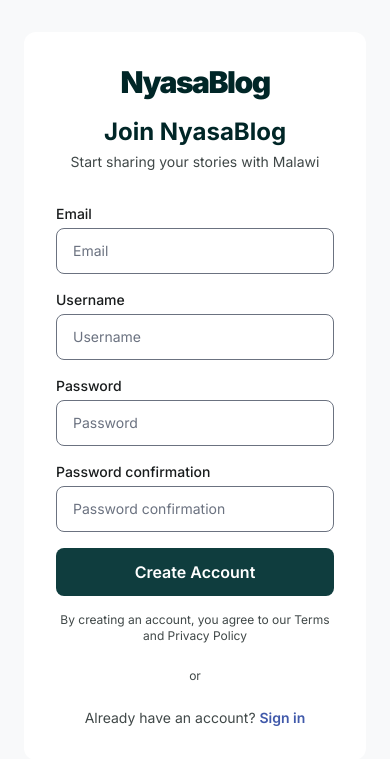
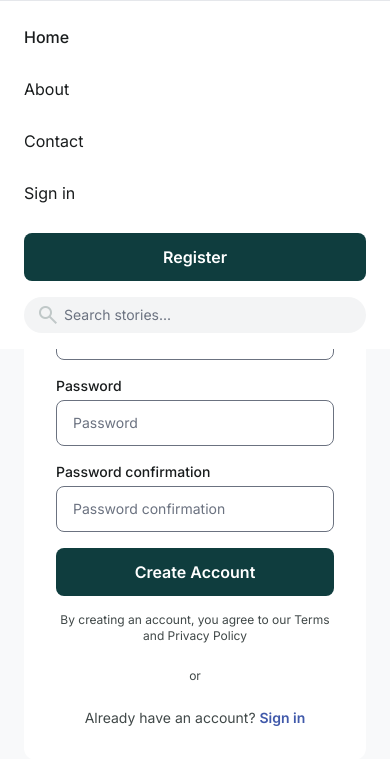
Before and after one commit to Kanyandula/BlogPost, a Django app: page /register/ in a window 390 px wide. Shown: the part 64-823 px from the top of the page. Run offline with Django 3.2, Linux system fonts and the light colour scheme; some libraries are stand-ins or nearby versions.

Commit message:
Nav and CTA animation polish (PR 1 of 2)
Tactile feedback, mobile menu animation, HTMX swap fade, and active mobile
bottom-nav state. All transforms gated by motion-safe so reduced-motion
users get a snap, not a transform.

CTAs (active:scale-95 to 0.98 + transition):
- Like and Bookmark buttons (desktop + mobile) — also hover:scale-110 on
  the icon glyph.
- Theme toggle — hover:rotate-12 on the icon glyph.
- Mobile menu button, header bookmarks shortcut, mobile search button.
- Sign in / Register / Sign In submit / Create Account submit / Subscribe.
- Write a Story sidebar CTA, Mobile FAB, Browse-All empty-state CTA.
- Post Comment, View Profile, Edit Post, Delete Post, share-bar buttons,
  share icon (desktop + mobile).

Mobile menu — replaces the binary "hidden" toggle:
- Wrapper now transitions max-h and opacity (motion-safe-gated).
- JS handler swaps menu/close icon, syncs aria-expanded and aria-label,
  and resets state on resize past the md breakpoint so the icon and
  aria don't desync at 768px+.

HTMX swap fade — opt-in:
- Added swap:150ms to hx-swap on the search input and the home filter
  pills so the htmx-swapping/htmx-added classes have time to animate.
- New CSS in base_css.html (inside prefers-reduced-motion: no-preference)
  fades old content out (150ms) and new content in (200ms).

Mobile bottom nav active state:
- Replaced the hardcoded "Home is always active" with a per-tab check
  against request.resolver_match.url_name. Tabs that match light up
  with text-primary and a filled material symbol.
- Fixed the search-tab URL from {% url 'home' %} to {% url 'search' %}
  so the active state can actually trigger when on the search page.

PR 2 will cover hx-boost on body and the View Transitions API for
top-level page navigation.

```diff
--- a/account/templates/account/partials/login_form.html
+++ b/account/templates/account/partials/login_form.html
@@ -35,5 +35,5 @@
     <a href="{% url 'password_reset' %}" class="text-secondary font-medium hover:underline">Forgot password?</a>
   </div>
 
-  <button type="submit" class="w-full bg-primary-container text-on-primary py-3 rounded-lg font-semibold hover:opacity-90 transition-opacity">Sign In</button>
+  <button type="submit" class="w-full bg-primary-container text-on-primary py-3 rounded-lg font-semibold hover:opacity-90 transition motion-safe:active:scale-[0.98]">Sign In</button>
 </form>
--- a/account/templates/account/partials/register_form.html
+++ b/account/templates/account/partials/register_form.html
@@ -24,7 +24,7 @@
   </div>
   {% endfor %}
 
-  <button type="submit" class="w-full bg-primary-container text-on-primary py-3 rounded-lg font-semibold hover:opacity-90 transition-opacity">Create Account</button>
+  <button type="submit" class="w-full bg-primary-container text-on-primary py-3 rounded-lg font-semibold hover:opacity-90 transition motion-safe:active:scale-[0.98]">Create Account</button>
 
   <p class="text-xs text-on-surface-variant text-center">By creating an account, you agree to our Terms and Privacy Policy</p>
 </form>
--- a/blog/templates/blog/partials/bookmark_button.html
+++ b/blog/templates/blog/partials/bookmark_button.html
@@ -3,7 +3,7 @@
      hx-target="this"
      hx-swap="outerHTML">
   <button type="button"
-          class="p-3 rounded-[10px] hover:bg-surface-container-low transition-colors {% if is_bookmarked %}text-secondary{% else %}text-on-surface-variant{% endif %}">
-    <span class="material-symbols-outlined" {% if is_bookmarked %}style="font-variation-settings: 'FILL' 1"{% endif %}>bookmark</span>
+          class="p-3 rounded-[10px] hover:bg-surface-container-low transition motion-safe:active:scale-90 {% if is_bookmarked %}text-secondary{% else %}text-on-surface-variant{% endif %}">
+    <span class="material-symbols-outlined motion-safe:transition-transform motion-safe:hover:scale-110" {% if is_bookmarked %}style="font-variation-settings: 'FILL' 1"{% endif %}>bookmark</span>
   </button>
 </div>
--- a/blog/templates/blog/partials/bookmark_button_mobile.html
+++ b/blog/templates/blog/partials/bookmark_button_mobile.html
@@ -3,7 +3,7 @@
      hx-target="this"
      hx-swap="outerHTML">
   <button type="button"
-          class="p-2 {% if is_bookmarked %}text-secondary{% else %}text-on-surface-variant{% endif %}">
-    <span class="material-symbols-outlined text-xl" {% if is_bookmarked %}style="font-variation-settings: 'FILL' 1"{% endif %}>bookmark</span>
+          class="p-2 transition motion-safe:active:scale-90 {% if is_bookmarked %}text-secondary{% else %}text-on-surface-variant{% endif %}">
+    <span class="material-symbols-outlined text-xl motion-safe:transition-transform motion-safe:hover:scale-110" {% if is_bookmarked %}style="font-variation-settings: 'FILL' 1"{% endif %}>bookmark</span>
   </button>
 </div>
--- a/blog/templates/blog/partials/like_button.html
+++ b/blog/templates/blog/partials/like_button.html
@@ -3,8 +3,8 @@
      hx-target="this"
      hx-swap="outerHTML">
   <button type="button"
-          class="p-3 rounded-[10px] hover:bg-surface-container-low transition-colors {% if is_liked %}text-error{% else %}text-on-surface-variant{% endif %}">
-    <span class="material-symbols-outlined" {% if is_liked %}style="font-variation-settings: 'FILL' 1"{% endif %}>favorite</span>
+          class="p-3 rounded-[10px] hover:bg-surface-container-low transition motion-safe:active:scale-90 {% if is_liked %}text-error{% else %}text-on-surface-variant{% endif %}">
+    <span class="material-symbols-outlined motion-safe:transition-transform motion-safe:hover:scale-110" {% if is_liked %}style="font-variation-settings: 'FILL' 1"{% endif %}>favorite</span>
   </button>
   <span class="text-xs text-on-surface-variant">{{ like_count }}</span>
 </div>
--- a/blog/templates/blog/partials/like_button_mobile.html
+++ b/blog/templates/blog/partials/like_button_mobile.html
@@ -3,8 +3,8 @@
      hx-target="this"
      hx-swap="outerHTML">
   <button type="button"
-          class="p-2 {% if is_liked %}text-error{% else %}text-on-surface-variant{% endif %}">
-    <span class="material-symbols-outlined text-xl" {% if is_liked %}style="font-variation-settings: 'FILL' 1"{% endif %}>favorite</span>
+          class="p-2 transition motion-safe:active:scale-90 {% if is_liked %}text-error{% else %}text-on-surface-variant{% endif %}">
+    <span class="material-symbols-outlined text-xl motion-safe:transition-transform motion-safe:hover:scale-110" {% if is_liked %}style="font-variation-settings: 'FILL' 1"{% endif %}>favorite</span>
   </button>
   <span class="text-xs text-on-surface-variant">{{ like_count }}</span>
 </div>
--- a/personal/templates/personal/partials/home_content.html
+++ b/personal/templates/personal/partials/home_content.html
@@ -3,7 +3,7 @@
   <a href="{% url 'home' %}"
      hx-get="{% url 'home' %}?partial=home_content"
      hx-target="#home-content"
-     hx-swap="innerHTML"
+     hx-swap="innerHTML swap:150ms"
      hx-push-url="{% url 'home' %}"
      class="px-5 py-2 rounded-full text-sm font-medium whitespace-nowrap transition-colors {% if not active_category %}bg-primary text-on-primary{% else %}bg-surface-container-high text-on-surface-variant hover:bg-surface-container-highest{% endif %}">
     All
@@ -12,7 +12,7 @@
   <a href="{% url 'home' %}?category={{ cat.slug }}"
      hx-get="{% url 'home' %}?category={{ cat.slug }}&partial=home_content"
      hx-target="#home-content"
-     hx-swap="innerHTML"
+     hx-swap="innerHTML swap:150ms"
      hx-push-url="{% url 'home' %}?category={{ cat.slug }}"
      class="px-5 py-2 rounded-full text-sm font-medium whitespace-nowrap transition-colors {% if active_category == cat.slug %}bg-primary text-on-primary{% else %}bg-surface-container-high text-on-surface-variant hover:bg-surface-container-highest{% endif %}">
     {{ cat.name }}
@@ -30,6 +30,6 @@
   <span class="material-symbols-outlined text-6xl text-outline-variant mb-4">search_off</span>
   <h3 class="text-xl font-bold text-primary mb-2">No stories found</h3>
   <p class="text-on-surface-variant mb-6">Try different keywords or browse categories</p>
-  <a href="{% url 'home' %}" class="bg-primary-container text-on-primary px-6 py-2.5 rounded-lg font-semibold hover:opacity-90 transition-opacity">Browse All</a>
+  <a href="{% url 'home' %}" class="bg-primary-container text-on-primary px-6 py-2.5 rounded-lg font-semibold hover:opacity-90 transition motion-safe:active:scale-[0.97] inline-block">Browse All</a>
 </div>
 {% endif %}
--- a/templates/snippets/base_css.html
+++ b/templates/snippets/base_css.html
@@ -95,4 +95,19 @@
         to { transform: translateX(0); opacity: 1; }
     }
     .animate-slide-in { animation: slide-in-right 0.3s ease-out; }
+
+    /* HTMX swap fade — opt-in via swap:Xms modifier on hx-swap */
+    @media (prefers-reduced-motion: no-preference) {
+        .htmx-swapping {
+            opacity: 0;
+            transition: opacity 150ms ease-out;
+        }
+        .htmx-added {
+            animation: htmx-fade-in 200ms ease-in;
+        }
+        @keyframes htmx-fade-in {
+            from { opacity: 0; }
+            to { opacity: 1; }
+        }
+    }
 </style>
--- a/templates/snippets/header.html
+++ b/templates/snippets/header.html
@@ -3,8 +3,8 @@
 <header class="fixed top-0 w-full z-50 bg-background/85 backdrop-blur-xl">
 <nav class="flex justify-between items-center px-6 md:px-12 h-16 md:h-20 max-w-[1440px] mx-auto">
   <!-- Mobile menu button -->
-  <button class="md:hidden p-2 text-on-surface" id="mobile-menu-btn">
-    <span class="material-symbols-outlined text-2xl">menu</span>
+  <button class="md:hidden p-2 text-on-surface transition motion-safe:active:scale-90" id="mobile-menu-btn" aria-controls="mobile-menu" aria-expanded="false" aria-label="Open menu">
+    <span class="material-symbols-outlined text-2xl" id="mobile-menu-icon">menu</span>
   </button>
 
   <!-- Logo -->
@@ -30,7 +30,7 @@
              hx-get="{% url 'search' %}"
              hx-trigger="input changed delay:300ms, search"
              hx-target="#search-dropdown"
-             hx-swap="innerHTML"
+             hx-swap="innerHTML swap:150ms"
              hx-vals='{"partial": "search_dropdown"}'
              hx-sync="this:replace"
              autocomplete="off"
@@ -47,23 +47,23 @@
     </form>
 
     <!-- Mobile search button -->
-    <a href="{% url 'search' %}" class="lg:hidden p-2">
+    <a href="{% url 'search' %}" class="lg:hidden p-2 transition motion-safe:active:scale-90">
       <span class="material-symbols-outlined text-on-surface">search</span>
     </a>
 
     <!-- Dark mode toggle -->
-    <button onclick="toggleTheme()" class="p-2 text-on-surface-variant hover:text-primary transition-colors" title="Toggle dark mode">
-      <span class="material-symbols-outlined" id="theme-icon">dark_mode</span>
+    <button onclick="toggleTheme()" class="p-2 text-on-surface-variant hover:text-primary transition motion-safe:active:scale-90" title="Toggle dark mode">
+      <span class="material-symbols-outlined motion-safe:transition-transform motion-safe:hover:rotate-12" id="theme-icon">dark_mode</span>
     </button>
 
     {% if request.user.is_authenticated %}
       <!-- Bookmarks -->
-      <a href="{% url 'blog:bookmarks' %}" class="hidden md:block p-2" title="Bookmarks">
-        <span class="material-symbols-outlined text-on-surface">bookmark</span>
+      <a href="{% url 'blog:bookmarks' %}" class="hidden md:block p-2 transition motion-safe:active:scale-90" title="Bookmarks">
+        <span class="material-symbols-outlined text-on-surface motion-safe:transition-transform motion-safe:hover:scale-110">bookmark</span>
       </a>
       <!-- Account dropdown -->
       <div class="relative">
-        <button id="account-menu-btn" class="flex items-center gap-2 cursor-pointer active:scale-95 transition-transform">
+        <button id="account-menu-btn" class="flex items-center gap-2 cursor-pointer transition motion-safe:active:scale-95">
           <span class="material-symbols-outlined text-3xl text-primary">account_circle</span>
           <span class="hidden md:inline text-sm font-medium text-on-surface">{{ request.user.username }}</span>
           <span class="material-symbols-outlined text-sm text-on-surface-variant hidden md:inline">expand_more</span>
@@ -82,8 +82,8 @@
         </div>
       </div>
     {% else %}
-      <a href="{% url 'login' %}" class="hidden md:inline text-sm font-medium text-on-surface hover:text-primary-container transition-colors">Sign in</a>
-      <a href="{% url 'register' %}" class="hidden md:inline bg-primary-container text-on-primary px-4 py-2 rounded-lg text-sm font-semibold hover:opacity-90 transition-opacity">
+      <a href="{% url 'login' %}" class="hidden md:inline text-sm font-medium text-on-surface hover:text-primary-container transition motion-safe:active:scale-95">Sign in</a>
+      <a href="{% url 'register' %}" class="hidden md:inline bg-primary-container text-on-primary px-4 py-2 rounded-lg text-sm font-semibold hover:opacity-90 transition motion-safe:active:scale-[0.97]">
         Register
       </a>
     {% endif %}
@@ -91,7 +91,9 @@
 </nav>
 
 <!-- Mobile menu overlay -->
-<div class="hidden md:hidden bg-surface-container-lowest border-t border-outline-variant/10 px-6 py-4" id="mobile-menu">
+<div id="mobile-menu"
+     class="md:hidden bg-surface-container-lowest border-t border-outline-variant/10 overflow-hidden max-h-0 opacity-0 motion-safe:transition-[max-height,opacity] motion-safe:duration-300 motion-safe:ease-in-out">
+  <div class="px-6 py-4">
     <div class="flex flex-col gap-3">
       <a href="{% url 'home' %}" class="text-on-surface font-medium py-2">Home</a>
       <a href="{% url 'about' %}" class="text-on-surface/70 py-2">About</a>
@@ -101,7 +103,7 @@
         <a href="{% url 'logout' %}" class="text-on-surface/70 py-2">Logout</a>
       {% else %}
         <a href="{% url 'login' %}" class="text-on-surface/70 py-2">Sign in</a>
-      <a href="{% url 'register' %}" class="bg-[#0f3d3e] text-white text-center py-3 rounded-lg font-semibold mt-2">Register</a>
+        <a href="{% url 'register' %}" class="bg-[#0f3d3e] text-white text-center py-3 rounded-lg font-semibold mt-2 transition motion-safe:active:scale-[0.97]">Register</a>
       {% endif %}
     </div>
     <!-- Mobile search -->
@@ -113,13 +115,35 @@
       </div>
     </form>
   </div>
+</div>
 </header>
 
 <!-- Menu toggle scripts -->
 <script>
-document.getElementById('mobile-menu-btn').addEventListener('click', function() {
-  document.getElementById('mobile-menu').classList.toggle('hidden');
+var mobileMenuBtn = document.getElementById('mobile-menu-btn');
+var mobileMenu = document.getElementById('mobile-menu');
+var mobileMenuIcon = document.getElementById('mobile-menu-icon');
+if (mobileMenuBtn && mobileMenu && mobileMenuIcon) {
+  function setMobileMenuOpen(isOpen) {
+    mobileMenu.classList.toggle('max-h-96', isOpen);
+    mobileMenu.classList.toggle('opacity-100', isOpen);
+    mobileMenu.classList.toggle('max-h-0', !isOpen);
+    mobileMenu.classList.toggle('opacity-0', !isOpen);
+    mobileMenuIcon.textContent = isOpen ? 'close' : 'menu';
+    mobileMenuBtn.setAttribute('aria-expanded', isOpen ? 'true' : 'false');
+    mobileMenuBtn.setAttribute('aria-label', isOpen ? 'Close menu' : 'Open menu');
+  }
+  mobileMenuBtn.addEventListener('click', function() {
+    setMobileMenuOpen(!mobileMenu.classList.contains('max-h-96'));
   });
+  // Reset state when crossing into desktop breakpoint
+  var mq = window.matchMedia('(min-width: 768px)');
+  function onBreakpointChange(e) {
+    if (e.matches) setMobileMenuOpen(false);
+  }
+  if (mq.addEventListener) mq.addEventListener('change', onBreakpointChange);
+  else mq.addListener(onBreakpointChange);
+}
 
 // Search dropdown: keyboard nav, skeleton loading, aria sync, outside-click close
 var searchInput = document.getElementById('search-input');
```
Also changed, not shown: blog/templates/blog/detail_blog.html (+12 -12 lines), personal/templates/personal/home.html (+15 -13 lines). Lines whose indentation alone changed are shown as unchanged.
